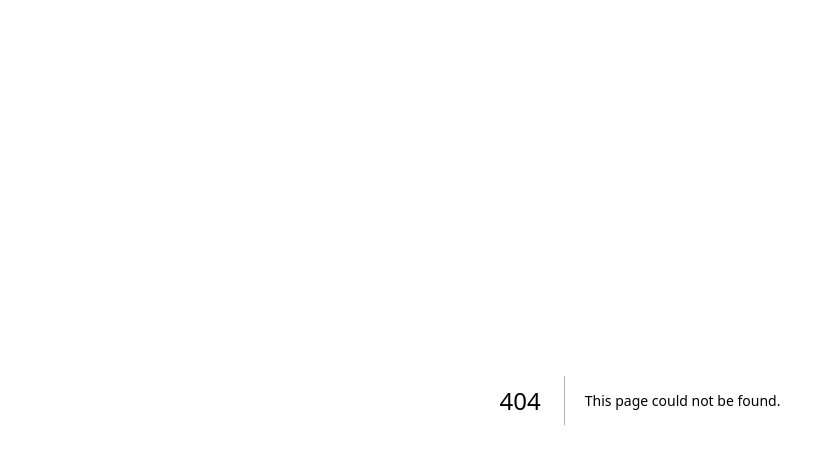
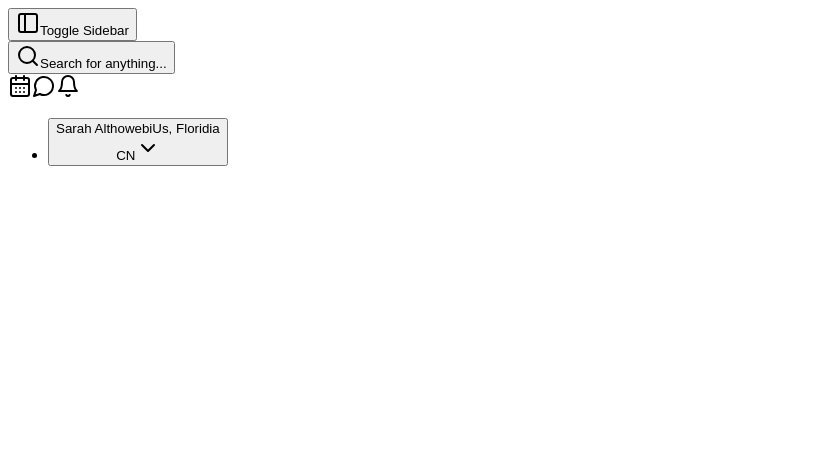
Before and after one commit to fakhraldeen18/harkh-app, a Next.js app: page /Dashboard/layout in a window 1280 px wide. Before the commit this address had no page. Shown: the top 464 px of the page, without its empty margins (0-835 px from the left). Built offline with nearby package versions, Linux system fonts and the light colour scheme.

Commit message:
Removed Dashboard

```diff
--- a/src/App.tsx
+++ b/src/App.tsx
@@ -3,11 +3,12 @@ import { BrowserRouter as Router, Route, Routes } from 'react-router-dom';
 import HomePage from "./pages/Home/Home"
 import ProjectsPage from "./pages/Projects"
 import Index from "./pages/Projects/index"
+import Login from "./pages/Login/LogIn";
 function App() {
   return (
     <Router>
     <Routes>
-      {/* <Route path="/login" element={<Login />} /> */}
+       <Route path="/login" element={<Login />} />
       <Route path="/" element={<HomePage />} />
       <Route path="/projects" element={<ProjectsPage />} />
       <Route path="/index" element={<Index/>} />
--- /dev/null
+++ b/src/pages/Dashboard/layout.tsx
@@ -0,0 +1,24 @@
+import Header from '@/components/layout/header';
+import { SidebarInset, SidebarProvider } from '@/components/ui/sidebar';
+import React from 'react'
+
+type DashboardLayoutProps = {
+    children: React.ReactNode;
+  };
+
+const defaultOpen = true;
+
+const DashboardLayout : React.FC<DashboardLayoutProps> = ({ children }) => {
+  return (
+    <SidebarProvider defaultOpen={defaultOpen}>
+        <SidebarInset>
+          <Header />
+          {/* page main content */}
+          {children}
+          {/* page main content ends */}
+        </SidebarInset>
+      </SidebarProvider>
+  )
+}
+
+export default DashboardLayout
```
